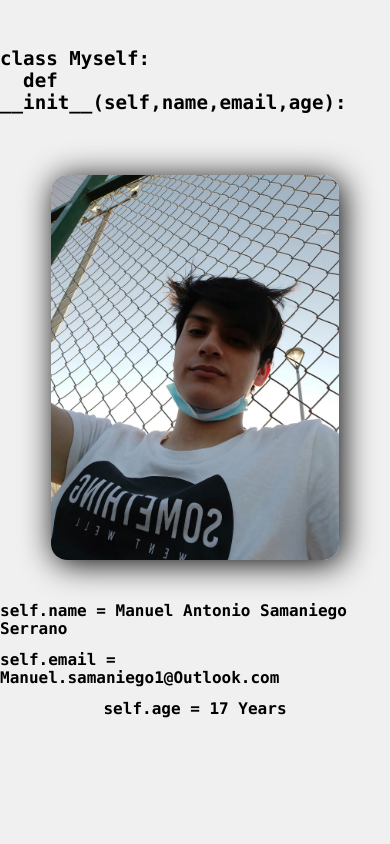
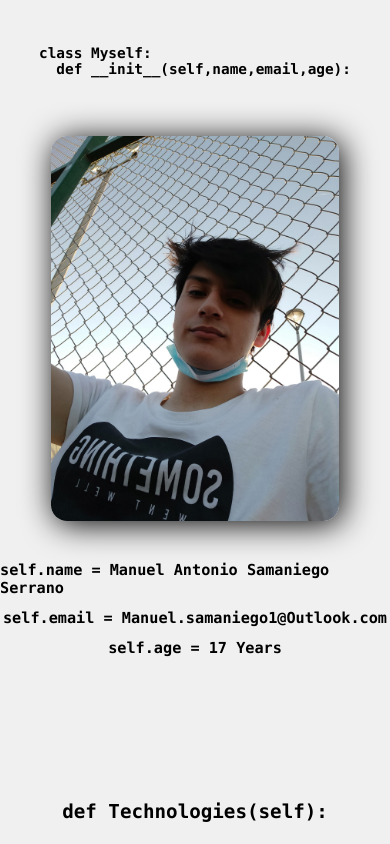
Before and after one commit to ManuelsSaNt/Presentacion, a plain HTML site: page index.html in a window 390 px wide. Shown: the part 300-1144 px from the top of the page. Drawn offline with Linux system fonts and the light colour scheme.

Commit message:
Update index.css

```diff
--- a/index.css
+++ b/index.css
@@ -82,7 +82,6 @@ overflow: hidden;
   font-size: 1.4rem;
 }
 
-
 .my_datos {
   display: flex;
   flex-direction: column;
@@ -92,7 +91,7 @@ overflow: hidden;
 }
 
 .my_datos h4{
-  font-size: 1rem;
+  font-size: 1.3rem;
   position: relative;
   margin-top: .6rem;
   border-bottom: #F0F0F0 solid .2rem;
@@ -109,7 +108,6 @@ overflow: hidden;
   border-radius: 1rem;
   box-shadow: .2rem .2rem 2rem 0 #000000;
 }
-
 
 .tecnologias {
   font-family: "Consolas", monospace;
@@ -201,7 +199,7 @@ overflow: hidden;
     font-size: 1.4rem;
   }
 
-  .my_datos {
+  .my_datos h4{
     font-size: 1.2rem;
   }
 
@@ -229,12 +227,12 @@ overflow: hidden;
 
 }
 
-@media only screen and (max-width: 464px){
+@media only screen and (max-width: 530px){
   .about_me h1{
     font-size: 1.2rem;
   }
-  .my_datos {
-    font-size: 1.2rem;
+  .my_datos h4{
+    font-size: 1rem;
   }
   .tecnologias {
     margin-top: 8rem;
@@ -250,14 +248,17 @@ overflow: hidden;
     margin-top: 5rem;
     font-size: .8rem;
   }
-  .about_me{
-    font-size: .58rem;
+  .about_me h1{
+    font-size: .9rem;
   }
-  .my_datos {
+  .my_datos h4{
     font-size: .95rem;
   }
-  .tecnologias {
-    font-size: .8rem;
+  .tecnologias h1{
+    font-size: 1.2rem;
+  }
+  .my_work h1{
+    font-size: 1.2rem;
   }
   .left_footer p{
     font-size: .6rem;
@@ -271,11 +272,11 @@ overflow: hidden;
 @media only screen and (max-width: 388px){
 
   .about_me h1{
-    font-size: 1rem;
+    font-size: .8rem;
     margin-top: -2rem;
   }
   .my_datos h4{
-    font-size: .86rem;
+    font-size: .7rem;
   }
 
 }
```
